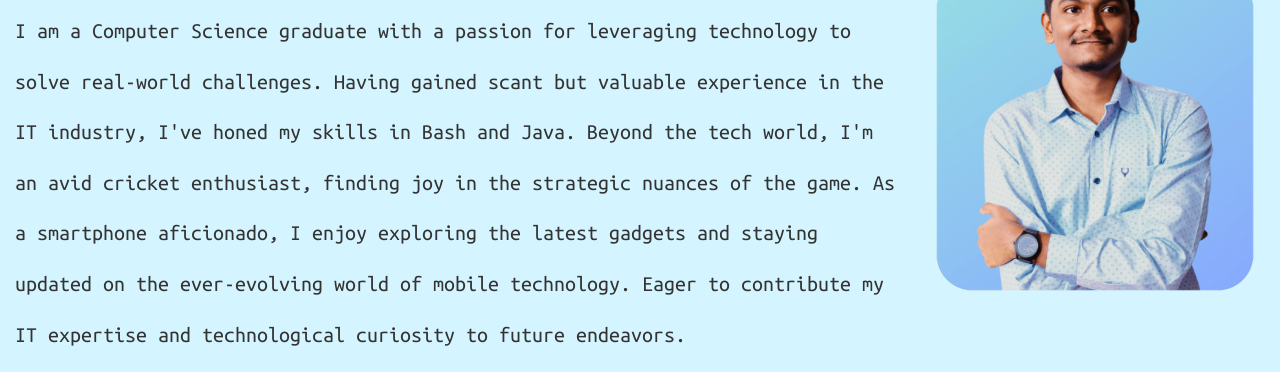
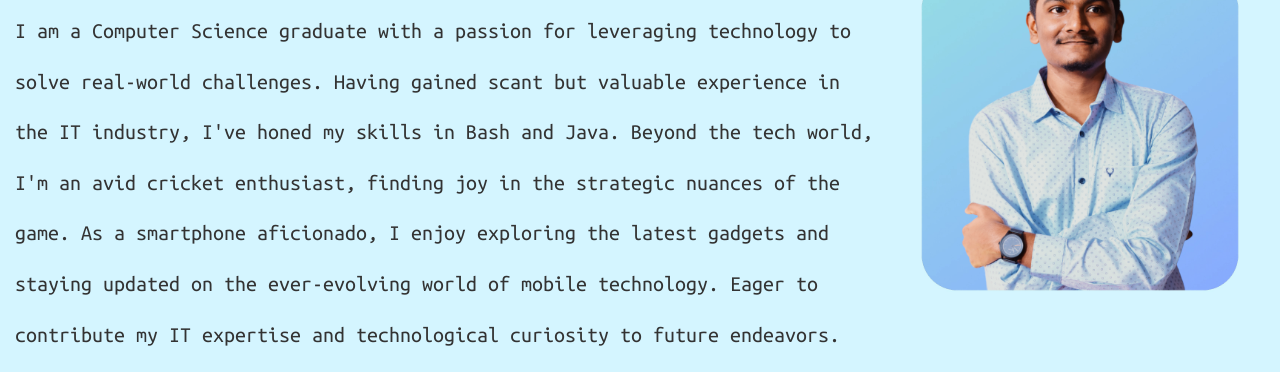
Before and after one commit to lijuudaniel/website, a plain HTML site: page index.html in a window 1280 px wide. Shown: the part 218-590 px from the top of the page. Drawn offline with nearby package versions, Linux system fonts and the light colour scheme.

Commit message:
margin  right changed to -15px

```diff
--- a/index.html
+++ b/index.html
@@ -302,7 +302,7 @@ href="https://cdnjs.cloudflare.com/ajax/libs/font-awesome/6.4.2/css/all.min.css"
 
 <!-- First Container -->
 <div class="container-fluid bg-1 text-center" id="section1">
-  <img src="images/newmemain.png" style="display:inline; margin-right: -30px;margin-left: 0px;" alt="Liju" width="400" height="400" align="right">
+  <img src="images/newmemain.png" style="display:inline; margin-right: -15px;margin-left: 0px;" alt="Liju" width="400" height="400" align="right">
 
   <p class="title">Hey! I'm Liju Daniel.<br /></p>
     <!-- <span style="color:#333333;font-weight:normal;font-size:50%;margin-bottom: -10px;">I am a Computer Science graduate with a passion for leveraging technology to solve real-world challenges. Having gained valuable experience in the IT industry, I've honed my skills in system administration and troubleshooting. Beyond the tech world, I'm an avid cricket enthusiast, finding joy in the strategic nuances of the game. As a smartphone aficionado, I enjoy exploring the latest gadgets and staying updated on the ever-evolving world of mobile technology. Eager to contribute my IT expertise and technological curiosity to future endeavors.
```
